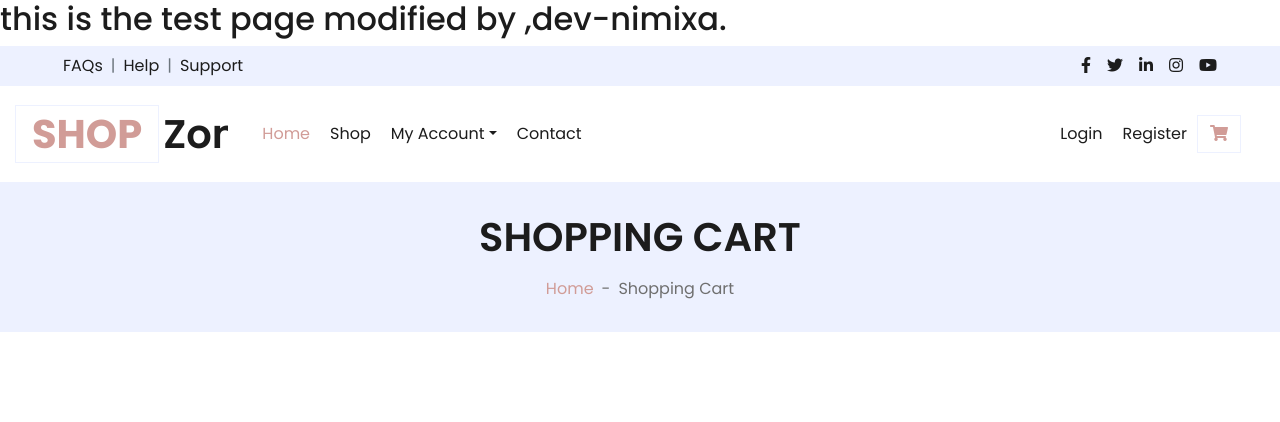
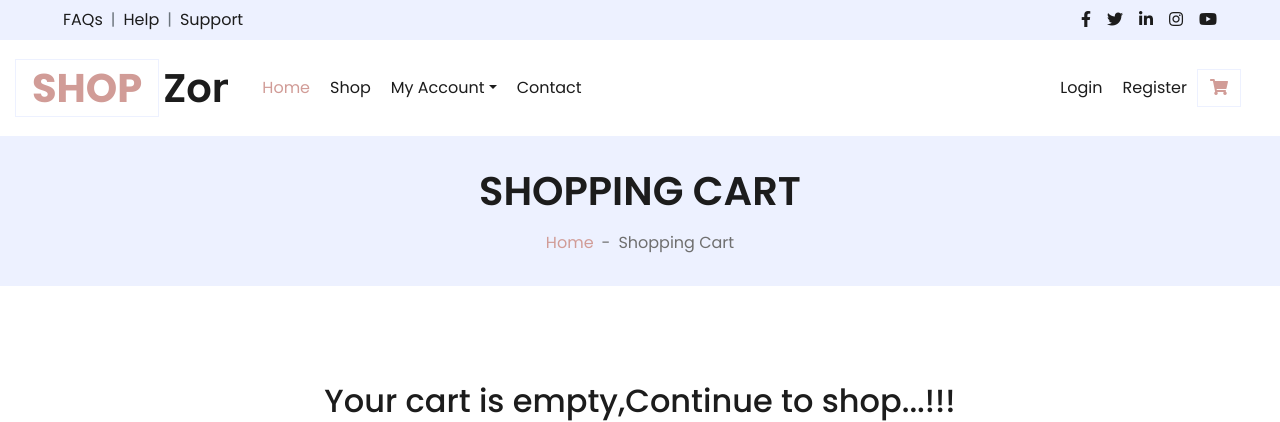
Before and after one commit to NimixaDamor/E-commerce_webapp_Django, a Django app: page /cart/ in a window 1280 px wide. Shown: the top 422 px of the page. Run offline with Django 5.2, Linux system fonts and the light colour scheme; some libraries are stand-ins or nearby versions.

Commit message:
Update base.html
remove heading

```diff
--- a/page/templates/base.html
+++ b/page/templates/base.html
@@ -35,7 +35,7 @@
 </head>
 
 <body>
-    <h2>this is the test page modified by ,dev-nimixa.</h2>
+
 <!-- Topbar Start -->
 <div class="container-fluid">
     <div class="row bg-secondary py-2 px-xl-5">
```
